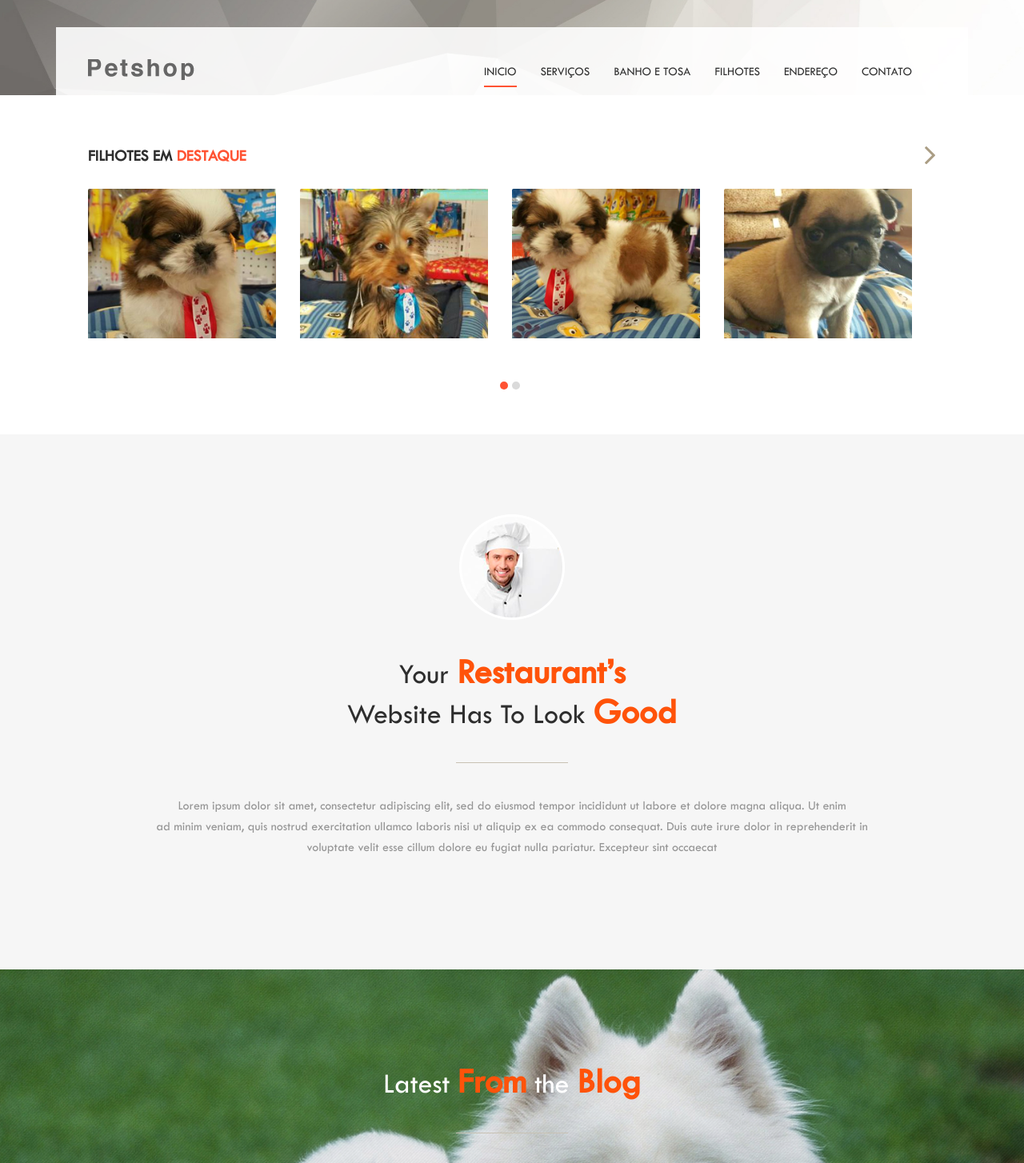
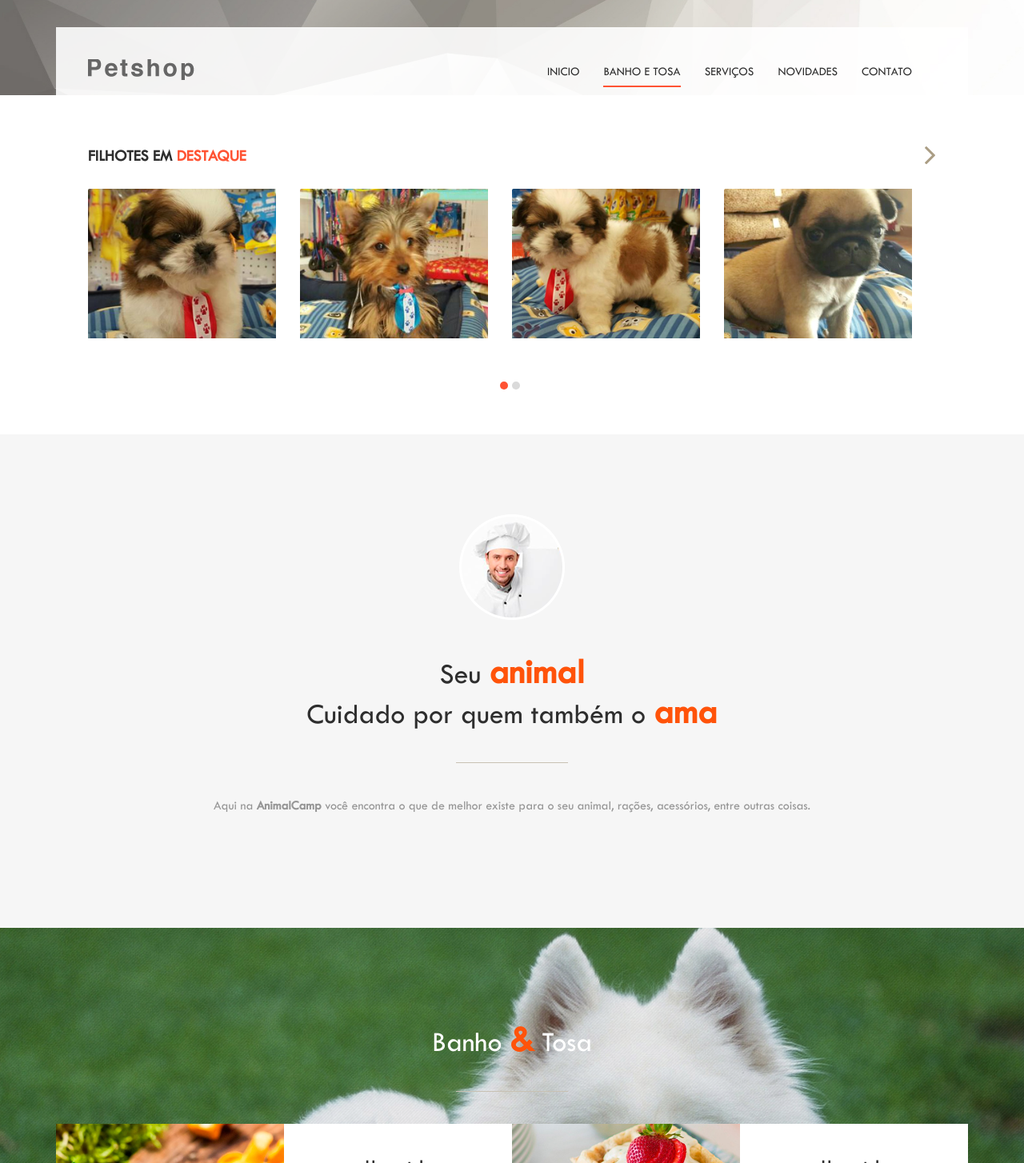
Before and after one commit to jhonattas/animalcamp-website, a plain HTML site: page index.html in a window 1280 px wide. Shown: the part 347-1801 px from the top of the page at 80% size. Drawn offline with Linux system fonts and the light colour scheme.

Commit message:
modifica a home

```diff
--- a/index.html
+++ b/index.html
@@ -66,10 +66,9 @@
                             <div class="collapse navbar-collapse" id="bs-example-navbar-collapse-1">
                               <ul class="nav navbar-nav navbar-right" id="top-nav">
                                 <li><a href="#hero-area">Inicio</a></li>
-                                <li><a href="#about-us">Serviços</a></li>
                                 <li><a href="#blog">Banho e Tosa</a></li>
-                                <li><a href="#price">Filhotes</a></li>
-                                <li><a href="#subscribe">Endereço</a></li>
+                                <li><a href="#services">Serviços</a></li>
+                                <li><a href="#subscribe">Novidades</a></li>
                                 <li><a href="#contact-us">Contato</a></li>
                               </ul>
                             </div><!-- /.navbar-collapse -->
@@ -132,9 +131,9 @@
                 <div class="col-md-12">
                     <div class="block">
                         <img class="wow fadeInUp" data-wow-duration="300ms" data-wow-delay="400ms" src="images/cooker-img.png" alt="cooker-img">
-                        <h1 class="heading wow fadeInUp" data-wow-duration="400ms" data-wow-delay="500ms" >Your <span>Restaurant’s</span> </br> Website Has To Look <span>Good</span>
+                        <h1 class="heading wow fadeInUp" data-wow-duration="400ms" data-wow-delay="500ms" >Seu <span>animal</span> </br> Cuidado por quem também o <span>ama</span>
                         </h1>
-                        <p class="wow fadeInUp" data-wow-duration="300ms" data-wow-delay="600ms">Lorem ipsum dolor sit amet, consectetur adipiscing elit, sed do eiusmod tempor incididunt ut labore et dolore magna aliqua. Ut enim </br> ad minim veniam, quis nostrud exercitation ullamco laboris nisi ut aliquip ex ea commodo consequat. Duis aute irure dolor in reprehenderit in </br>voluptate velit esse cillum dolore eu fugiat nulla pariatur. Excepteur sint occaecat</p>
+                        <p class="wow fadeInUp" data-wow-duration="300ms" data-wow-delay="600ms">Aqui na <b>AnimalCamp</b> você encontra o que de melhor existe para o seu animal, rações, acessórios, entre outras coisas.</p>
                     </div>
                 </div><!-- .col-md-12 close -->
             </div><!-- .row close -->
@@ -148,7 +147,7 @@
             <div class="row">
                 <div class="col-md-12">
                     <div class="block">
-                        <h1 class="heading">Latest <span>From</span> the <span>Blog</span></h1>
+                        <h1 class="heading">Banho <span>&</span> Tosa</h1>
                         <ul>
                             <li class="wow fadeInLeft" data-wow-duration="300ms" data-wow-delay="300ms">
                                 <div class="blog-img">
@@ -214,12 +213,12 @@
     <!--
     price start
     ============================ -->
-    <section id="price">
+    <section id="services">
         <div class="container">
             <div class="row">
                 <div class="col-md-12">
                     <div class="block">
-                        <h1 class="heading wow fadeInUp" data-wow-duration="300ms" data-wow-delay="300ms">conheça <span>NOSSOS MELHORES</span> serviços </h1>
+                        <h1 class="heading wow fadeInUp" data-wow-duration="300ms" data-wow-delay="300ms">outros serviços </h1>
                         <p class="wow fadeInUp" data-wow-duration="300ms" data-wow-delay="400ms">Confira a seguir nossa lista de serviços disponíveis. </p>
                         <div class="pricing-list">
                             <div class="title">
@@ -347,7 +346,7 @@
             <div class="row">
                 <div class="col-md-12">
                     <div class="block">
-                        <h1 class="heading wow fadeInUp" data-wow-duration="500ms" data-wow-delay="300ms">esteja <span>EM CONTATO</span></h1>
+                        <h1 class="heading wow fadeInUp" data-wow-duration="500ms" data-wow-delay="300ms"><span>CONTATO</span></h1>
                         <h3 class="title wow fadeInLeft" data-wow-duration="500ms" data-wow-delay="300ms">nos <span>mande uma mensagem</span> </h3>
                         <form>
                             <div class="form-group wow fadeInDown" data-wow-duration="500ms" data-wow-delay="600ms">
```
